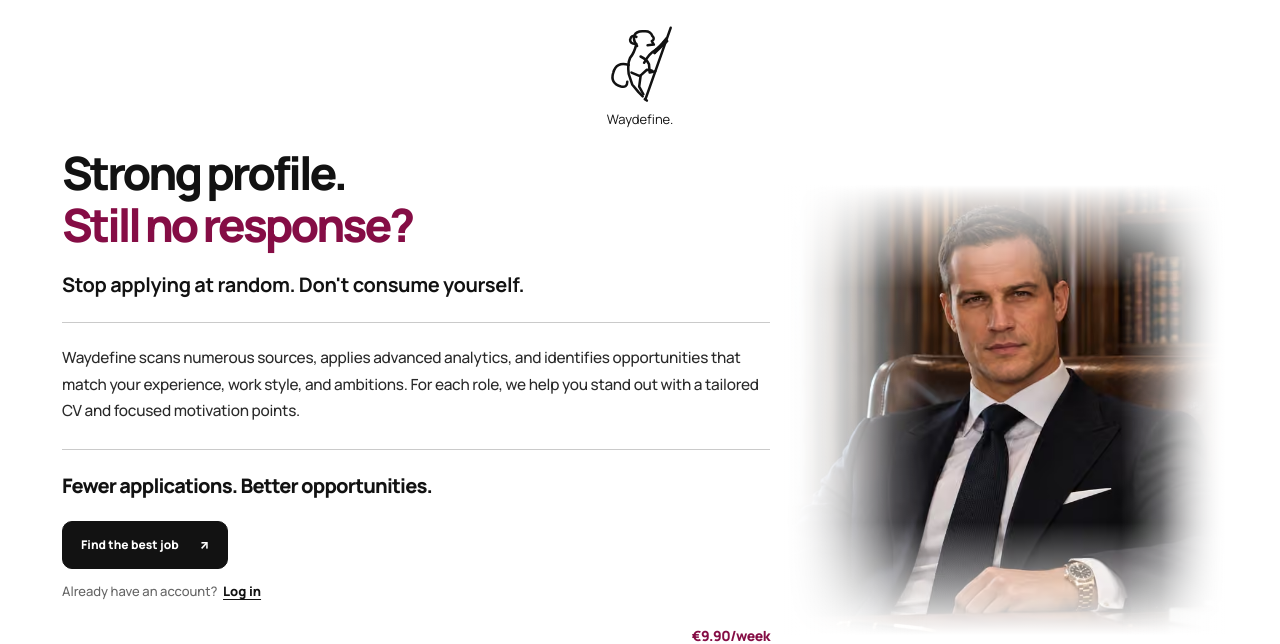
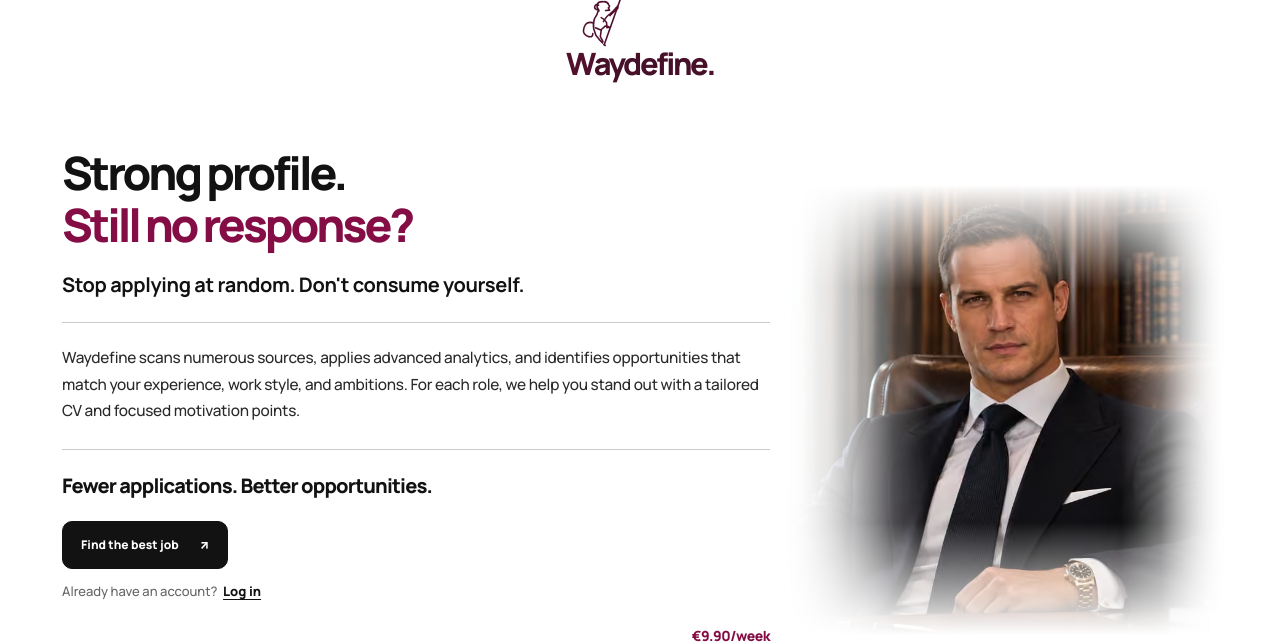
Before and after one commit to ulascanatilgan-rgb/jobfitly, a Flask app: page / in a window 1280 px wide. Shown: the top 644 px of the page. Run offline with Flask 3, Linux system fonts and the light colour scheme; some libraries are stand-ins or nearby versions.

Commit message:
Rebrand as Waydefine and animate monkey wordmark

```diff
--- a/static/style.css
+++ b/static/style.css
@@ -867,3 +867,21 @@ body{font-size:13px}
  .next-move-card{padding:16px}.next-move-card h3{min-height:0}
  .next-move-copy{font-size:11px!important}.next-moves-head{align-items:flex-start}}
 @media(prefers-reduced-motion:reduce){.next-move-fill{animation:none}}
+
+/* Waydefine animated identity — shared across landing, auth and app. */
+.wd-mark{display:inline-flex;position:relative;align-items:baseline;white-space:nowrap;font-family:Manrope,system-ui,sans-serif;font-size:clamp(22px,2.4vw,34px);font-weight:800;letter-spacing:-.075em;line-height:1.2;vertical-align:middle}
+.wd-initial{position:relative;display:inline-flex;color:#850d45}
+.wd-w{display:inline-block;letter-spacing:-.09em}
+.wd-monkey{position:absolute;z-index:1;color:inherit;width:42px;height:53px;left:14px;bottom:calc(100% - 4px);overflow:visible}
+.wd-rest{color:#131313}
+.wd-dot{color:#850d45}
+.wd-initial,.wd-dot{animation:wd-front 7s ease-in-out infinite}
+.wd-rest{animation:wd-back 7s ease-in-out infinite}
+@keyframes wd-front{0%,39%,100%{color:#850d45}50%,88%{color:#131313}}
+@keyframes wd-back{0%,39%,100%{color:#131313}50%,88%{color:#850d45}}
+.site-header:has(.wd-mark),.flow-app-header:has(.wd-mark){overflow:visible}
+.landing-head-clean,.flow-app-header,.site-header{position:relative}
+.site-header .wd-mark,.flow-brand .wd-mark{margin-top:20px}
+.flow-brand{overflow:visible}
+@media(max-width:650px){.wd-mark{font-size:25px}.wd-monkey{width:34px;height:44px;left:10px}.site-header .wd-mark,.flow-brand .wd-mark{margin-top:15px}}
+@media(prefers-reduced-motion:reduce){.wd-initial,.wd-rest,.wd-dot{animation:none!important}}
```
